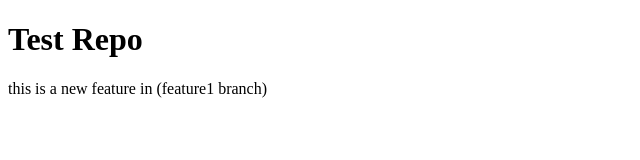
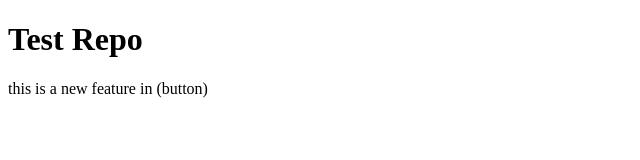
Before and after one commit to rahman-najeebur/testrepo, a plain HTML site: page index.html in a window 1280 px wide. Shown: the full height of the page, 0-640 px from the left. Drawn offline with Linux system fonts and the light colour scheme.

Commit message:
add button

```diff
--- a/index.html
+++ b/index.html
@@ -6,6 +6,6 @@
 </head>
 <body>
  <h1>Test Repo</h1>
-<p>this is a new feature in (feature1 branch)</p>
+<p>this is a new feature in (button)</p>
 </body>
 </html>
```
